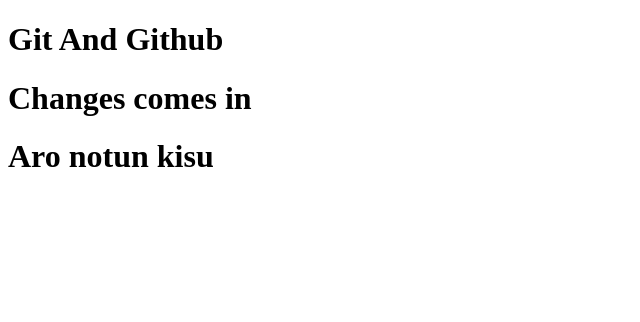
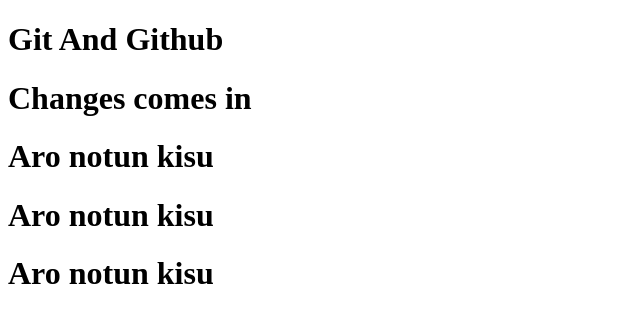
Before and after one commit to HasanMdKamrul/git-pro, a plain HTML site: page index.html in a window 1280 px wide. Shown: the whole page, without its empty margins (0-640 px from the left). Drawn offline with Linux system fonts and the light colour scheme.

Commit message:
4th commit

```diff
--- a/index.html
+++ b/index.html
@@ -11,6 +11,8 @@
       <h1>Git And Github</h1>
       <h1>Changes comes in</h1>
       <h1>Aro notun kisu</h1>
+      <h1>Aro notun kisu</h1>
+      <h1>Aro notun kisu</h1>
     </div>
   </body>
 </html>
```
